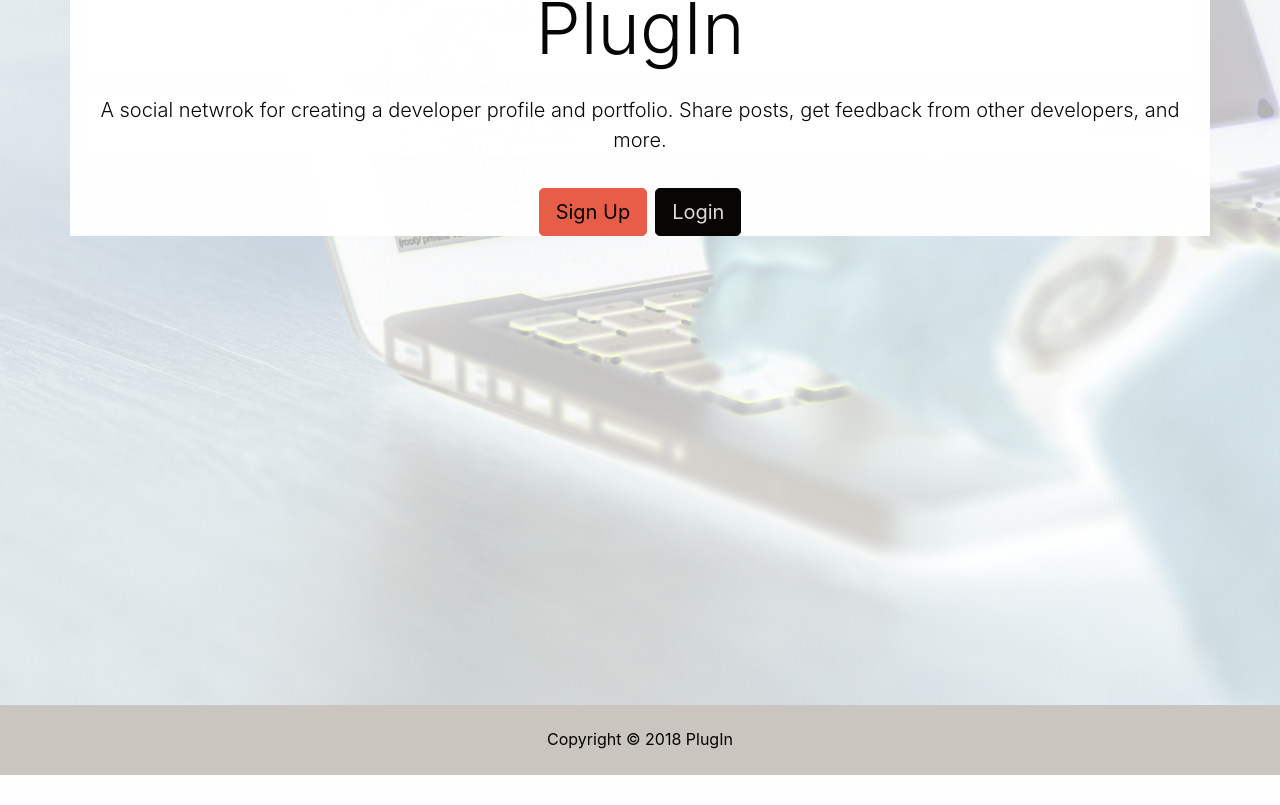
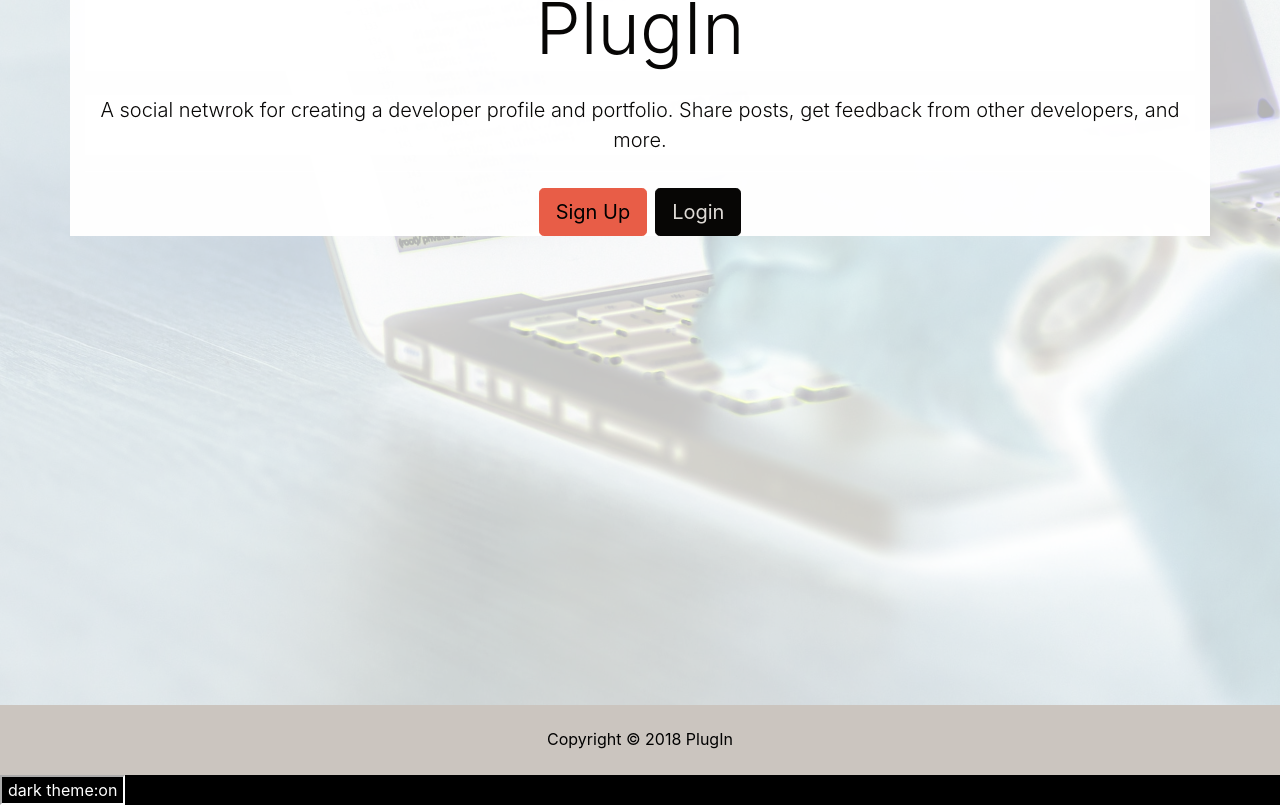
Before and after one commit to Green-Bubble/devconnector, a React (Create React App) app in the folder client/: page / in a window 1280 px wide. Shown: the part 151-956 px from the top of the page. Before the commit the page ends 926 px from the top, so only its background shows below. Built offline with nearby package versions, Linux system fonts and the light colour scheme.

Commit message:
Added theme switch *required modifications

```diff
--- a/client/src/App.js
+++ b/client/src/App.js
@@ -25,6 +25,9 @@ import Profile from "./components/profile/Profile";
 import Posts from "./components/posts/Posts";
 import Post from "./components/post/Post";
 import Notfound from "./components/not-found/Notfound";
+
+//Theme Switch
+import ThemeSwitch from "./components/ThemeSwitch";
 
 import "./App.css";
 
@@ -102,6 +105,7 @@ class App extends Component {
               <Route exact path="/not-found" component={Notfound} />
             </div>
             <Footer />
+            <ThemeSwitch />
           </div>
         </Router>
       </Provider>
--- a/client/src/components/ThemeSwitch.js
+++ b/client/src/components/ThemeSwitch.js
@@ -1,8 +1,47 @@
 import React, { Component } from "react";
 
 class ThemeSwitch extends Component {
+  //Add constructor
+  constructor(props) {
+    super(props);
+
+    this.state = {
+      active: "false"
+    };
+    this.store = typeof localStorage === "undefined" ? null : localStorage;
+
+    this.css = `
+    html { filter: invert(100%); background: #fefefe; }
+    * { background-color: inherit }
+    img:not([src*=".jpg"]), video { filter: invert(100%) }`;
+  }
+
+  isActive = () => this.state.active;
+  //Toggle for the state
+  toggle = () => {
+    this.setState({
+      active: !this.isActive()
+    });
+  };
+
+  // Fetch and apply the saved settings after the component mounts to the page
+  componentDidUpdate() {
+    if (this.store) {
+      this.store.setItem("ThemeSwitch", this.state.active);
+    }
+  }
+
   render() {
     // JSX Markup
+    return (
+      <div>
+        <button aria-pressed={this.isActive()} onClick={this.toggle}>
+          dark theme:
+          <span aria-hidden="true">{this.isActive() ? "on" : "off"}</span>
+        </button>
+        <style media={this.isActive() ? this.css.trim() : this.css} />
+      </div>
+    );
   }
 }
 
```
Also changed, not shown: client/src/index.js (+6 -6 lines).
